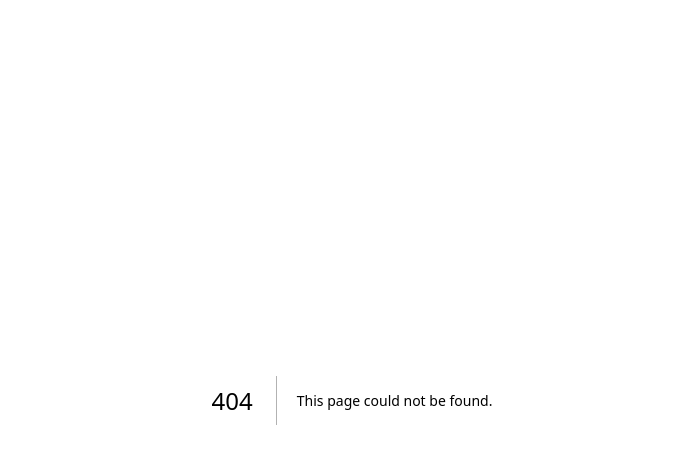
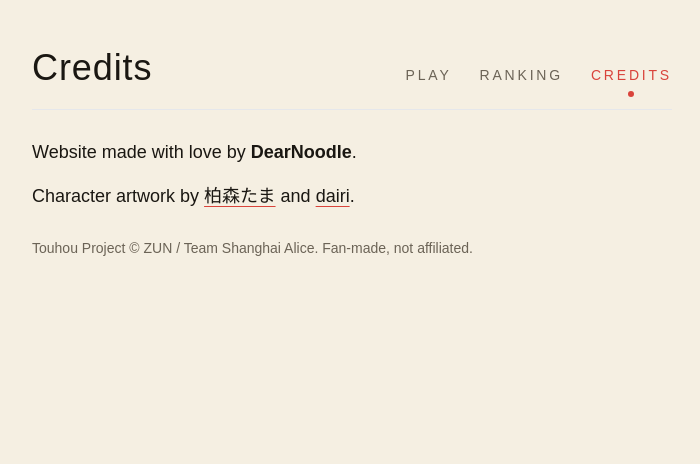
Before and after one commit to DearNoodle/odin-photo-tagging-app, a Next.js app: page /credits in a window 1280 px wide. Before the commit this address had no page. Shown: the top 464 px of the page, without its empty margins (288-988 px from the left). Built offline with nearby package versions, Linux system fonts and the light colour scheme; a web font is replaced by a local one.

Commit message:
feat: add credits page

```diff
--- /dev/null
+++ b/app/credits/page.tsx
@@ -0,0 +1,10 @@
+import type { Metadata } from "next";
+import { CreditsPage } from "@/components/CreditsPage";
+
+export const metadata: Metadata = {
+  title: "Credits · Touhou Ensemble",
+};
+
+export default function Page() {
+  return <CreditsPage />;
+}
--- /dev/null
+++ b/components/CreditsPage.tsx
@@ -0,0 +1,64 @@
+"use client";
+
+import { motion, useReducedMotion } from "framer-motion";
+import { SiteNav } from "@/components/SiteNav";
+
+const LINK =
+  "underline underline-offset-4 decoration-ofuda hover:text-ofuda transition-colors";
+
+export function CreditsPage() {
+  const reduce = useReducedMotion();
+  const reveal = reduce
+    ? {}
+    : {
+        initial: { opacity: 0, y: 14 },
+        animate: { opacity: 1, y: 0 },
+      };
+
+  return (
+    <main className="min-h-screen mx-auto max-w-2xl px-4 py-8 sm:py-12 flex flex-col gap-7">
+      <header className="flex flex-wrap items-baseline justify-between gap-4 border-b border-line/70 pb-3">
+        <h1 className="font-display text-3xl sm:text-4xl tracking-wide">
+          Credits
+        </h1>
+        <SiteNav active="credits" />
+      </header>
+
+      <div className="flex flex-col gap-4 font-body text-base sm:text-lg leading-relaxed">
+        <motion.p {...reveal} transition={{ delay: 0.15, duration: 0.4 }}>
+          Website made with love by{" "}
+          <strong className="font-bold">DearNoodle</strong>.
+        </motion.p>
+        <motion.p {...reveal} transition={{ delay: 0.27, duration: 0.4 }}>
+          Character artwork by{" "}
+          <a
+            href="https://x.com/tama0104"
+            target="_blank"
+            rel="noreferrer"
+            className={LINK}
+          >
+            柏森たま
+          </a>{" "}
+          and{" "}
+          <a
+            href="https://www.pixiv.net/users/4920496"
+            target="_blank"
+            rel="noreferrer"
+            className={LINK}
+          >
+            dairi
+          </a>
+          .
+        </motion.p>
+      </div>
+
+      <motion.p
+        {...reveal}
+        transition={{ delay: 0.39, duration: 0.4 }}
+        className="font-body text-xs sm:text-sm text-soft leading-relaxed"
+      >
+        Touhou Project © ZUN / Team Shanghai Alice. Fan-made, not affiliated.
+      </motion.p>
+    </main>
+  );
+}
--- a/components/GameBoard.tsx
+++ b/components/GameBoard.tsx
@@ -928,9 +928,12 @@
             className="fixed inset-0 z-40 flex items-center justify-center bg-black/55 backdrop-blur-sm p-4"
           >
             <div className="card-frame bg-surface px-6 py-7 sm:px-8 sm:py-9 text-center max-w-sm mx-4">
-              <p className="font-display tracking-[0.3em] text-ofuda text-[10px] mb-1">
+              <Link
+                href="/credits"
+                className="inline-block font-display tracking-[0.3em] text-ofuda text-[10px] mb-1 hover:underline underline-offset-4"
+              >
                 DearNoodle&apos;s
-              </p>
+              </Link>
               <h2 className="font-display text-3xl sm:text-4xl leading-tight">
                 Touhou Ensemble
               </h2>
@@ -1069,6 +1072,23 @@
               >
                 Begin
               </button>
+              <div className="mt-5 flex items-center justify-center gap-4">
+                <Link
+                  href="/leaderboard"
+                  className="font-display tracking-[0.18em] text-[10px] uppercase text-soft hover:text-ofuda transition-colors"
+                >
+                  Ranking
+                </Link>
+                <span aria-hidden="true" className="text-line">
+                  ·
+                </span>
+                <Link
+                  href="/credits"
+                  className="font-display tracking-[0.18em] text-[10px] uppercase text-soft hover:text-ofuda transition-colors"
+                >
+                  Credits
+                </Link>
+              </div>
             </div>
           </motion.div>
         )}
--- a/components/LeaderboardPage.tsx
+++ b/components/LeaderboardPage.tsx
@@ -1,9 +1,9 @@
 "use client";
 
-import Link from "next/link";
 import { useEffect, useState } from "react";
 import { AnimatePresence, motion } from "framer-motion";
 import { formatTime } from "@/lib/format-time";
+import { SiteNav } from "@/components/SiteNav";
 import type { DifficultyId } from "@/lib/game/session-utils";
 import type { LeaderboardSort } from "@/lib/session-store";
 
@@ -47,16 +47,11 @@
 
   return (
     <main className="min-h-screen mx-auto max-w-2xl px-4 py-8 sm:py-12 flex flex-col gap-7">
-      <header className="flex items-baseline justify-between border-b border-line/70 pb-3">
+      <header className="flex flex-wrap items-baseline justify-between gap-4 border-b border-line/70 pb-3">
         <h1 className="font-display text-3xl sm:text-4xl tracking-wide">
           Ranking
         </h1>
-        <Link
-          href="/"
-          className="font-display tracking-[0.2em] text-xs sm:text-sm text-ofuda hover:underline underline-offset-4"
-        >
-          ← PLAY AGAIN
-        </Link>
+        <SiteNav active="ranking" />
       </header>
 
       <div role="tablist" aria-label="Difficulty" className="flex gap-2">
--- /dev/null
+++ b/components/SiteNav.tsx
@@ -0,0 +1,39 @@
+import Link from "next/link";
+
+export type NavPage = "play" | "ranking" | "credits";
+
+const PAGES: { id: NavPage; label: string; href: string }[] = [
+  { id: "play", label: "Play", href: "/" },
+  { id: "ranking", label: "Ranking", href: "/leaderboard" },
+  { id: "credits", label: "Credits", href: "/credits" },
+];
+
+export function SiteNav({ active }: { active: NavPage }) {
+  return (
+    <nav aria-label="Pages" className="flex items-center gap-5 sm:gap-7">
+      {PAGES.map((page) => {
+        const isActive = page.id === active;
+        return (
+          <Link
+            key={page.id}
+            href={page.href}
+            aria-current={isActive ? "page" : undefined}
+            className={`group flex flex-col items-center gap-1.5 font-display tracking-[0.2em] text-xs sm:text-sm uppercase transition-colors ${
+              isActive ? "text-ofuda" : "text-soft hover:text-ink"
+            }`}
+          >
+            {page.label}
+            <span
+              aria-hidden="true"
+              className={`h-1.5 w-1.5 rounded-full transition-colors ${
+                isActive
+                  ? "bg-ofuda"
+                  : "bg-transparent group-hover:bg-line"
+              }`}
+            />
+          </Link>
+        );
+      })}
+    </nav>
+  );
+}
```
